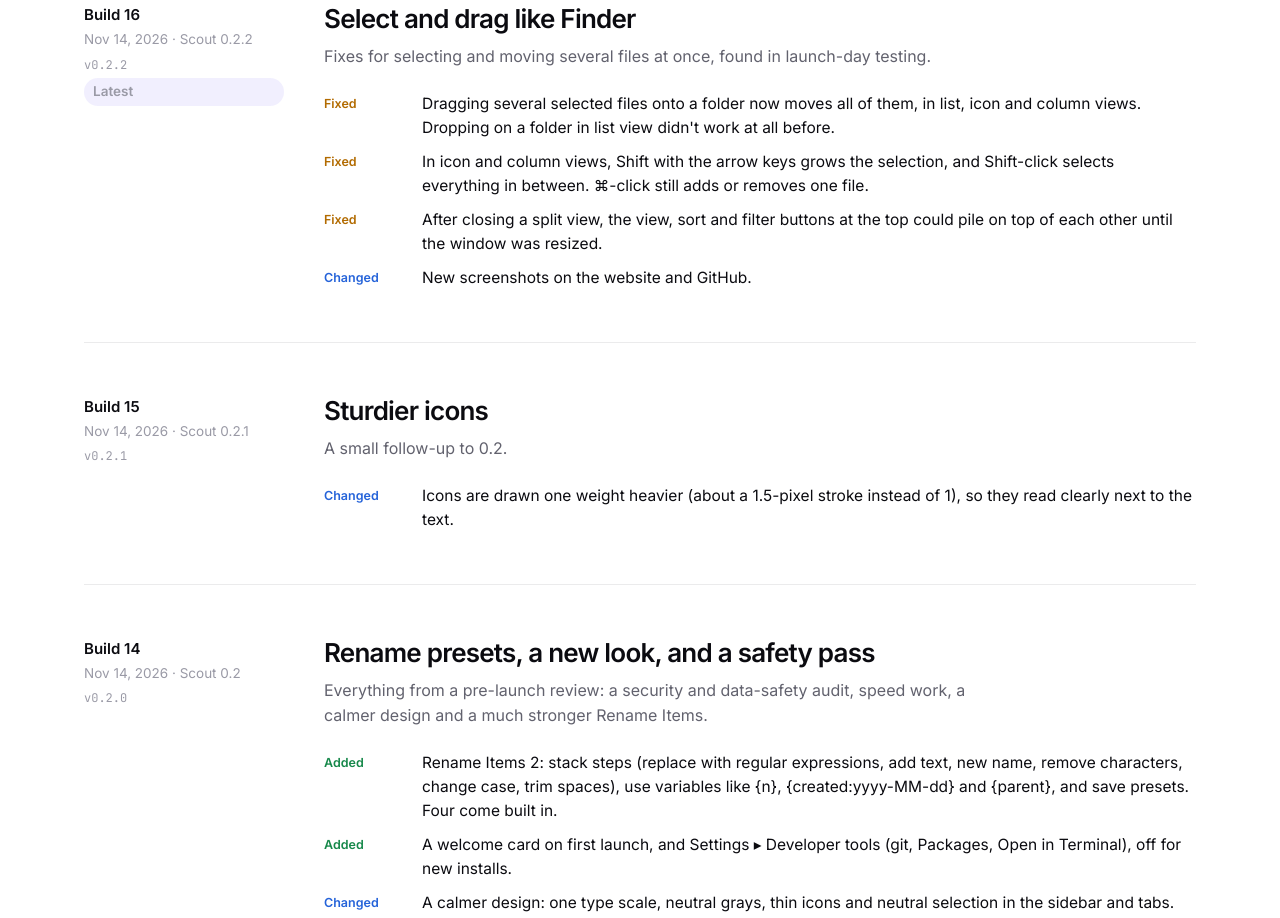
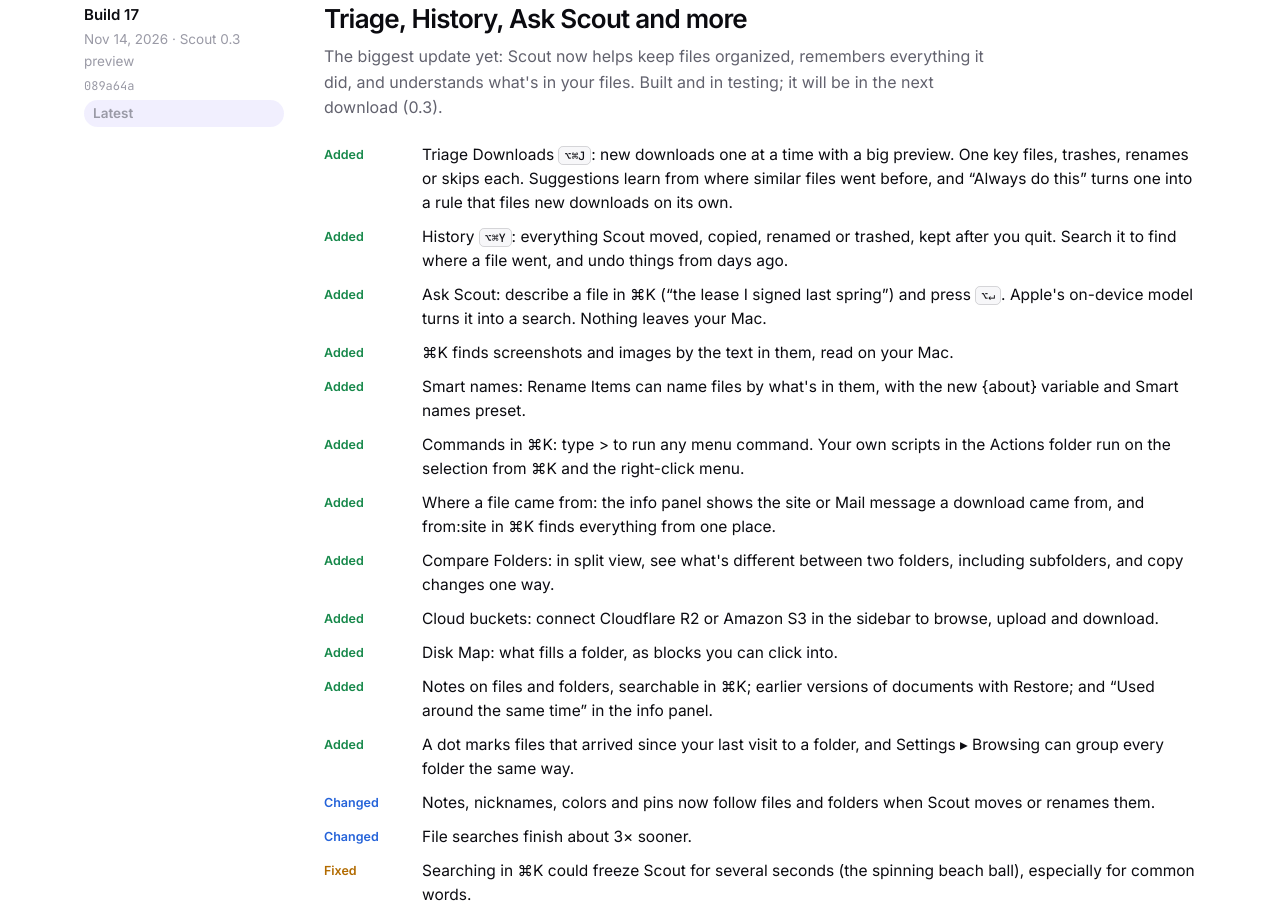
Before and after one commit to jackpawlik26/scout, a plain HTML site: page site/changelog/index.html in a window 1280 px wide. Shown: the part 413-1331 px from the top of the page. Drawn offline with Linux system fonts and the light colour scheme.

Commit message:
Site: scoutformac.com links, 0.3 preview changelog, 52 shortcuts
- Links and link previews point at scoutformac.com instead of the
  workers.dev address (README, site pages, launch video).
- Changelog: a "Scout 0.3 preview" entry for today's features (Triage,
  History, Ask Scout, text in images, smart names, ⌘K commands and
  scripts, download sources, Compare Folders, buckets, Disk Map, notes,
  versions, related files) and the ⌘K freeze fix. Marked as in testing;
  the download is still 0.2.2.
- "Change 50 shortcuts" → 52 (History and Triage were added).

Co-Authored-By: Claude Opus 5.5 <noreply@anthropic.com>

```diff
--- a/site/changelog/index.html
+++ b/site/changelog/index.html
@@ -9,13 +9,13 @@
 <meta property="og:type" content="website">
 <meta property="og:title" content="Scout Changelog">
 <meta property="og:description" content="Everything added, changed, fixed and removed in Scout, build by build.">
-<meta property="og:url" content="https://scout.jackpawlik.workers.dev/changelog/">
-<meta property="og:image" content="https://scout.jackpawlik.workers.dev/assets/og.jpg">
+<meta property="og:url" content="https://scoutformac.com/changelog/">
+<meta property="og:image" content="https://scoutformac.com/assets/og.jpg">
 <meta property="og:image:width" content="2400">
 <meta property="og:image:height" content="1260">
 <meta property="og:site_name" content="Scout">
 <meta name="twitter:card" content="summary_large_image">
-<meta name="twitter:image" content="https://scout.jackpawlik.workers.dev/assets/og.jpg">
+<meta name="twitter:image" content="https://scoutformac.com/assets/og.jpg">
 <link rel="icon" href="../assets/icon.png">
 <link rel="apple-touch-icon" href="../assets/apple-touch-icon.png">
 <link rel="preconnect" href="https://fonts.googleapis.com">
@@ -65,6 +65,27 @@
 
 <script>
 const BUILDS = [
+  {
+    date: "Nov 14, 2026", time: "Scout 0.3 preview", hash: "089a64a", title: "Triage, History, Ask Scout and more",
+    summary: "The biggest update yet: Scout now helps keep files organized, remembers everything it did, and understands what's in your files. Built and in testing; it will be in the next download (0.3).",
+    changes: [
+      ["added", "Triage Downloads <kbd>⌥⌘J</kbd>: new downloads one at a time with a big preview. One key files, trashes, renames or skips each. Suggestions learn from where similar files went before, and “Always do this” turns one into a rule that files new downloads on its own."],
+      ["added", "History <kbd>⌥⌘Y</kbd>: everything Scout moved, copied, renamed or trashed, kept after you quit. Search it to find where a file went, and undo things from days ago."],
+      ["added", "Ask Scout: describe a file in ⌘K (“the lease I signed last spring”) and press <kbd>⌥↵</kbd>. Apple's on-device model turns it into a search. Nothing leaves your Mac."],
+      ["added", "⌘K finds screenshots and images by the text in them, read on your Mac."],
+      ["added", "Smart names: Rename Items can name files by what's in them, with the new {about} variable and Smart names preset."],
+      ["added", "Commands in ⌘K: type > to run any menu command. Your own scripts in the Actions folder run on the selection from ⌘K and the right-click menu."],
+      ["added", "Where a file came from: the info panel shows the site or Mail message a download came from, and from:site in ⌘K finds everything from one place."],
+      ["added", "Compare Folders: in split view, see what's different between two folders, including subfolders, and copy changes one way."],
+      ["added", "Cloud buckets: connect Cloudflare R2 or Amazon S3 in the sidebar to browse, upload and download."],
+      ["added", "Disk Map: what fills a folder, as blocks you can click into."],
+      ["added", "Notes on files and folders, searchable in ⌘K; earlier versions of documents with Restore; and “Used around the same time” in the info panel."],
+      ["added", "A dot marks files that arrived since your last visit to a folder, and Settings ▸ Browsing can group every folder the same way."],
+      ["changed", "Notes, nicknames, colors and pins now follow files and folders when Scout moves or renames them."],
+      ["changed", "File searches finish about 3× sooner."],
+      ["fixed", "Searching in ⌘K could freeze Scout for several seconds (the spinning beach ball), especially for common words."],
+    ],
+  },
   {
     date: "Nov 14, 2026", time: "Scout 0.2.2", hash: "v0.2.2", title: "Select and drag like Finder",
     summary: "Fixes for selecting and moving several files at once, found in launch-day testing.",
```
Also changed, not shown: marketing/launch-video/index.html (+1 -1 lines), site/docs/index.html (+5 -5 lines), site/index.html (+3 -3 lines), README.md.
